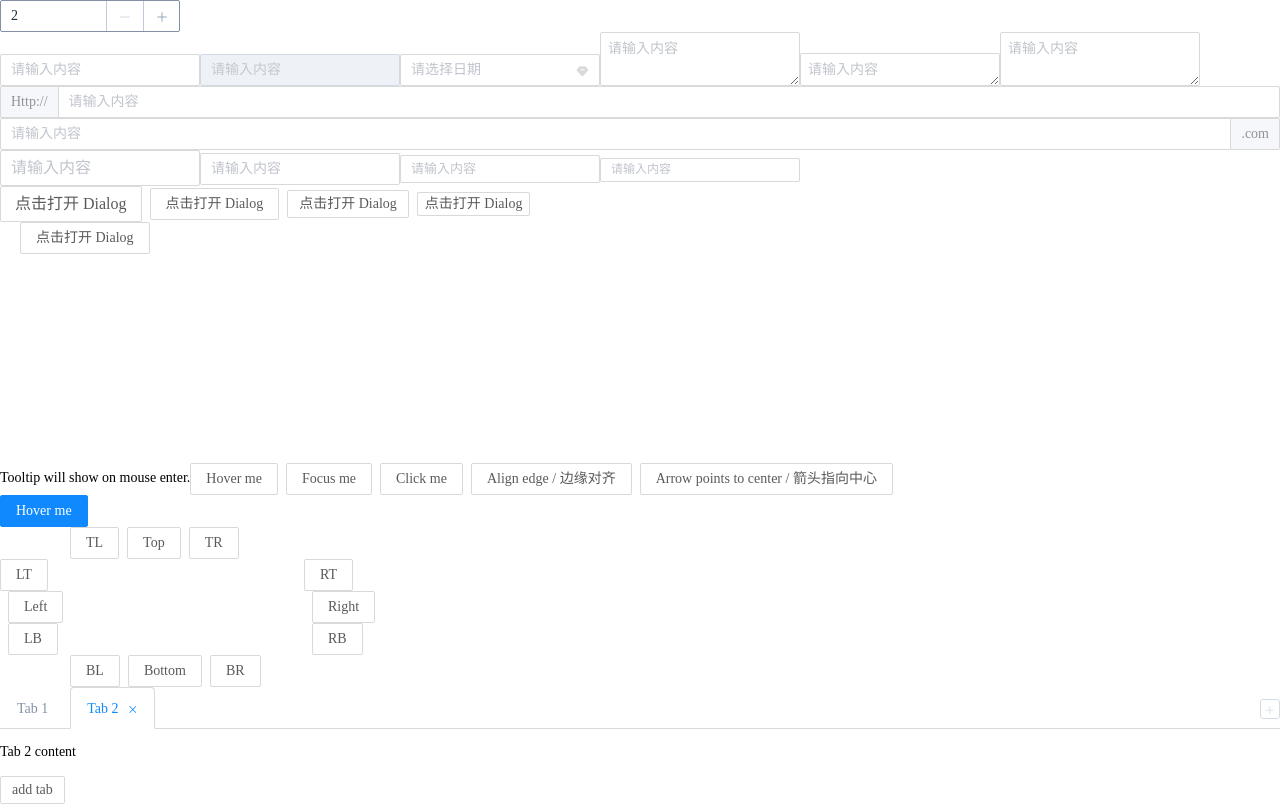
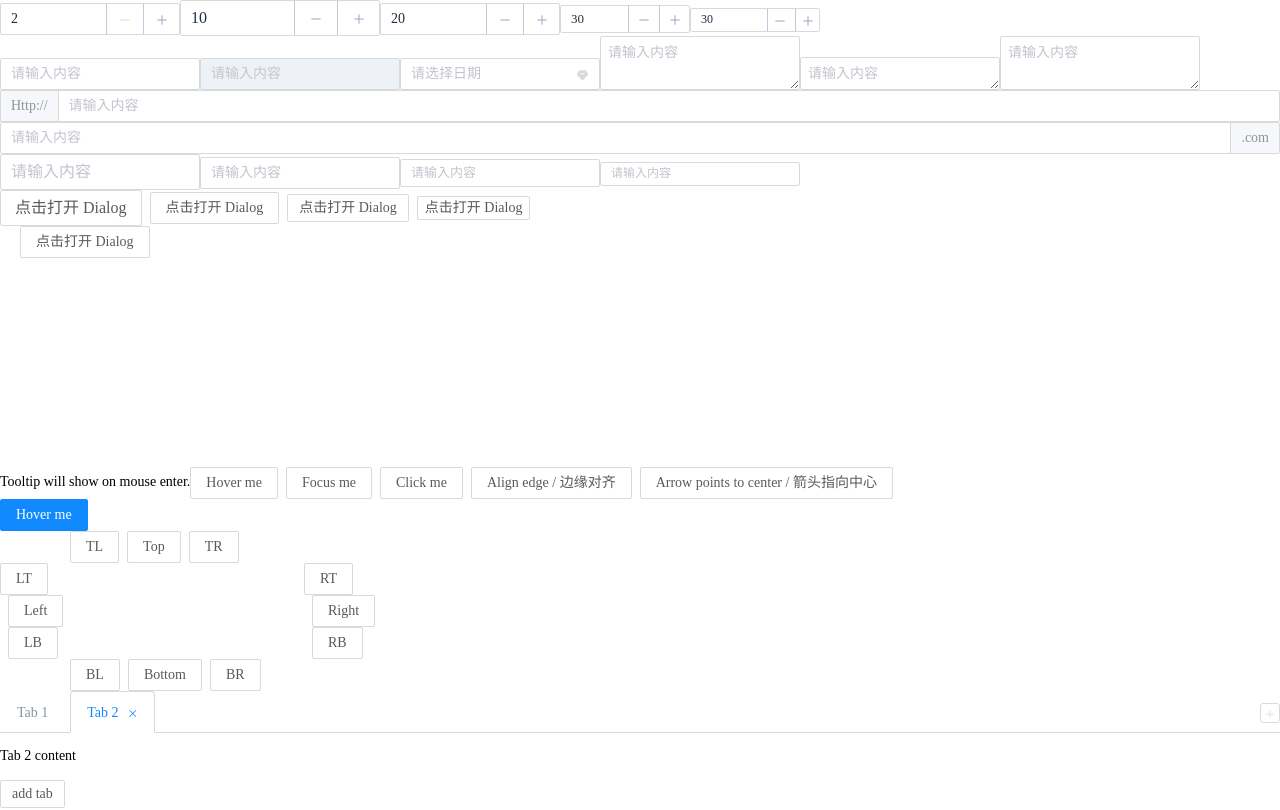
Before and after one commit to hanbingxu82/tinkerbell-ui-react, a React (Create React App) app: page / in a window 1280 px wide. Shown: the top 810 px of the page. Built offline with nearby package versions, Linux system fonts and the light colour scheme.

Commit message:
style:调整 InputNumber 样式问题

```diff
--- a/src/App.tsx
+++ b/src/App.tsx
@@ -1,7 +1,7 @@
 /*
  * @Author: your name
  * @Date: 2022-03-28 11:17:51
- * @LastEditTime: 2022-04-11 11:48:31
+ * @LastEditTime: 2022-04-11 13:49:51
  * @LastEditors: Please set LastEditors
  * @Description: 打开koroFileHeader查看配置 进行设置: https://github.com/OBKoro1/koro1FileHeader/wiki/%E9%85%8D%E7%BD%AE
  * @FilePath: /tinkerbell-ui-react/src/App.tsx
@@ -62,10 +62,9 @@ const App = (props: any) => {
       <p>Content</p>
     </div>
   )
-const inputref = useRef(null)
+  const inputref = useRef(null)
   useEffect(() => {
-console.log(inputref)
-
+    console.log(inputref)
   }, [])
 
   function addTab() {
@@ -161,9 +160,20 @@ console.log(inputref)
   const buttonWidth = 70
   return (
     <div>
-          <InputNumber  step="2" defaultValue={tabIndex} onChange={(val:number)=>{
-            setTabIndex(val)
-          }} min="1" max="10"></InputNumber>
+      <InputNumber
+        step='2'
+        defaultValue={tabIndex}
+        onChange={(val: number) => {
+          setTabIndex(val)
+        }}
+        min='1'
+        max='10'
+      ></InputNumber>
+
+      <InputNumber size='large' defaultValue={10}></InputNumber>
+      <InputNumber defaultValue={20}></InputNumber>
+      <InputNumber size='small' defaultValue={30}></InputNumber>
+      <InputNumber size='mini' defaultValue={30}></InputNumber>
       <div>
         <div>
           <Input style={{ width: 200 }} placeholder='请输入内容' />
@@ -196,7 +206,12 @@ console.log(inputref)
 
           <Input style={{ width: 200 }} placeholder='请输入内容' size='large' />
           <Input style={{ width: 200 }} placeholder='请输入内容' />
-          <Input ref={inputref} style={{ width: 200 }} placeholder='请输入内容' size='small' />
+          <Input
+            ref={inputref}
+            style={{ width: 200 }}
+            placeholder='请输入内容'
+            size='small'
+          />
           <Input style={{ width: 200 }} placeholder='请输入内容' size='mini' />
         </div>
         <div>
--- a/src/packages/InputNumber/index.scss
+++ b/src/packages/InputNumber/index.scss
@@ -1,323 +1,42 @@
-@charset "UTF-8";
+@import '../../style/variables.scss';
 
-.el-input,
-.el-input__inner {
-  width: 100%;
-  display: inline-block
-}
 
-.el-input {
-  position: relative;
-  font-size: 14px
-}
-
-.el-input.is-disabled .el-input__inner {
-  background-color: #eef1f6;
-  border-color: #d1dbe5;
-  color: #bbb;
-  cursor: not-allowed
-}
-
-.el-input.is-disabled .el-input__inner::-webkit-input-placeholder {
-  color: #bfcbd9
-}
-
-.el-input.is-disabled .el-input__inner::-moz-placeholder {
-  color: #bfcbd9
-}
-
-.el-input.is-disabled .el-input__inner:-ms-input-placeholder {
-  color: #bfcbd9
-}
-
-.el-input.is-disabled .el-input__inner::placeholder {
-  color: #bfcbd9
-}
-
-.el-input.is-active .el-input__inner {
-  outline: 0;
-  border-color: #20a0ff
-}
-
-.el-input__inner {
-  -webkit-appearance: none;
-  -moz-appearance: none;
-  appearance: none;
-  background-color: #fff;
-  background-image: none;
-  border-radius: 4px;
-  border: 1px solid #bfcbd9;
-  box-sizing: border-box;
-  color: #1f2d3d;
-  font-size: inherit;
-  height: 36px;
-  line-height: 1;
-  outline: 0;
-  padding: 3px 10px;
-  transition: border-color .2s cubic-bezier(.645, .045, .355, 1)
-}
-
-.el-input__inner::-webkit-input-placeholder {
-  color: #97a8be
-}
-
-.el-input__inner::-moz-placeholder {
-  color: #97a8be
-}
-
-.el-input__inner:-ms-input-placeholder {
-  color: #97a8be
-}
-
-.el-input__inner::placeholder {
-  color: #97a8be
-}
-
-.el-input__inner:hover {
-  border-color: #8391a5
-}
-
-.el-input__inner:focus {
-  outline: 0;
-  border-color: #20a0ff
-}
-
-.el-input__icon {
-  position: absolute;
-  width: 35px;
-  height: 100%;
-  right: 0;
-  top: 0;
-  text-align: center;
-  color: #bfcbd9;
-  transition: all .3s
-}
-
-.el-input__icon:after {
-  content: '';
-  height: 100%;
-  width: 0;
-  display: inline-block;
-  vertical-align: middle
-}
-
-.el-input__icon+.el-input__inner {
-  padding-right: 35px
-}
-
-.el-input__icon.is-clickable:hover {
-  cursor: pointer;
-  color: #8391a5
-}
-
-.el-input__icon.is-clickable:hover+.el-input__inner {
-  border-color: #8391a5
-}
-
-.el-input--large {
-  font-size: 16px
-}
-
-.el-input--large .el-input__inner {
-  height: 42px
-}
-
-.el-input--small {
-  font-size: 13px
-}
-
-.el-input--small .el-input__inner {
-  height: 30px
-}
-
-.el-input--mini {
-  font-size: 12px
-}
-
-.el-input--mini .el-input__inner {
-  height: 22px
-}
-
-.el-input-group {
-  line-height: normal;
-  display: inline-table;
-  width: 100%;
-  border-collapse: separate
-}
-
-.el-input-group>.el-input__inner {
-  vertical-align: middle;
-  display: table-cell
-}
-
-.el-input-group__append,
-.el-input-group__prepend {
-  background-color: #fbfdff;
-  color: #97a8be;
-  vertical-align: middle;
-  display: table-cell;
-  position: relative;
-  border: 1px solid #bfcbd9;
-  border-radius: 4px;
-  padding: 0 10px;
-  width: 1px;
-  white-space: nowrap
-}
-
-.el-input-group--prepend .el-input__inner,
-.el-input-group__append {
-  border-top-left-radius: 0;
-  border-bottom-left-radius: 0
-}
-
-.el-input-group--append .el-input__inner,
-.el-input-group__prepend {
-  border-top-right-radius: 0;
-  border-bottom-right-radius: 0
-}
-
-.el-input-group__append .el-button,
-.el-input-group__append .el-select,
-.el-input-group__prepend .el-button,
-.el-input-group__prepend .el-select {
-  display: block;
-  margin: -10px
-}
-
-.el-input-group__append button.el-button,
-.el-input-group__append div.el-select .el-input__inner,
-.el-input-group__append div.el-select:hover .el-input__inner,
-.el-input-group__prepend button.el-button,
-.el-input-group__prepend div.el-select .el-input__inner,
-.el-input-group__prepend div.el-select:hover .el-input__inner {
-  border-color: transparent;
-  background-color: transparent;
-  color: inherit;
-  border-top: 0;
-  border-bottom: 0
-}
-
-.el-input-group__append .el-button,
-.el-input-group__append .el-input,
-.el-input-group__prepend .el-button,
-.el-input-group__prepend .el-input {
-  font-size: inherit
-}
-
-.el-input-group__prepend {
-  border-right: 0
-}
-
-.el-input-group__append {
-  border-left: 0
-}
-
-.el-textarea {
-  display: inline-block;
-  width: 100%;
-  vertical-align: bottom
-}
-
-.el-textarea.is-disabled .el-textarea__inner {
-  background-color: #eef1f6;
-  border-color: #d1dbe5;
-  color: #bbb;
-  cursor: not-allowed
-}
-
-.el-textarea.is-disabled .el-textarea__inner::-webkit-input-placeholder {
-  color: #bfcbd9
-}
-
-.el-textarea.is-disabled .el-textarea__inner::-moz-placeholder {
-  color: #bfcbd9
-}
-
-.el-textarea.is-disabled .el-textarea__inner:-ms-input-placeholder {
-  color: #bfcbd9
-}
-
-.el-textarea.is-disabled .el-textarea__inner::placeholder {
-  color: #bfcbd9
-}
-
-.el-textarea__inner {
-  display: block;
-  resize: vertical;
-  padding: 5px 7px;
-  line-height: 1.5;
-  box-sizing: border-box;
-  width: 100%;
-  font-size: 14px;
-  color: #1f2d3d;
-  background-color: #fff;
-  background-image: none;
-  border: 1px solid #bfcbd9;
-  border-radius: 4px;
-  transition: border-color .2s cubic-bezier(.645, .045, .355, 1)
-}
-
-.el-textarea__inner::-webkit-input-placeholder {
-  color: #97a8be
-}
-
-.el-textarea__inner::-moz-placeholder {
-  color: #97a8be
-}
-
-.el-textarea__inner:-ms-input-placeholder {
-  color: #97a8be
-}
-
-.el-textarea__inner::placeholder {
-  color: #97a8be
-}
-
-.el-textarea__inner:hover {
-  border-color: #8391a5
-}
-
-.el-textarea__inner:focus {
-  outline: 0;
-  border-color: #20a0ff
-}
-
-.el-input-number {
+.tb-input-number {
   display: inline-block;
   width: 180px;
   position: relative;
   line-height: normal
 }
 
-.el-input-number .el-input {
+.tb-input-number .tb-input {
   display: block
 }
 
-.el-input-number .el-input__inner {
+.tb-input-number .tb-input__inner {
   -webkit-appearance: none;
   -moz-appearance: none;
   appearance: none;
   padding-right: 82px
 }
 
-.el-input-number.is-without-controls .el-input__inner {
+.tb-input-number.is-without-controls .tb-input__inner {
   padding-right: 10px
 }
 
-.el-input-number.is-disabled .el-input-number__decrease,
-.el-input-number.is-disabled .el-input-number__increase {
+.tb-input-number.is-disabled .tb-input-number__decrease,
+.tb-input-number.is-disabled .tb-input-number__increase {
   border-color: #d1dbe5;
   color: #d1dbe5
 }
 
-.el-input-number.is-disabled .el-input-number__decrease:hover,
-.el-input-number.is-disabled .el-input-number__increase:hover {
+.tb-input-number.is-disabled .tb-input-number__decrease:hover,
+.tb-input-number.is-disabled .tb-input-number__increase:hover {
   color: #d1dbe5;
   cursor: not-allowed
 }
 
-.el-input-number__decrease,
-.el-input-number__increase {
+.tb-input-number__decrease,
+.tb-input-number__increase {
   height: auto;
   border-left: 1px solid #bfcbd9;
   width: 36px;
@@ -330,64 +49,84 @@
   z-index: 1
 }
 
-.el-input-number__decrease:hover,
-.el-input-number__increase:hover {
-  color: #20a0ff
+.tb-input-number__decrease:hover,
+.tb-input-number__increase:hover {
+  color: $color-primary
 }
 
-.el-input-number__decrease:hover:not(.is-disabled)~.el-input .el-input__inner:not(.is-disabled),
-.el-input-number__increase:hover:not(.is-disabled)~.el-input .el-input__inner:not(.is-disabled) {
-  border-color: #20a0ff
+.tb-input-number__decrease:hover:not(.is-disabled)~.tb-input .tb-input__inner:not(.is-disabled),
+.tb-input-number__increase:hover:not(.is-disabled)~.tb-input .tb-input__inner:not(.is-disabled) {
+  border-color: $color-primary
 }
 
-.el-input-number__decrease.is-disabled,
-.el-input-number__increase.is-disabled {
+.tb-input-number__decrease.is-disabled,
+.tb-input-number__increase.is-disabled {
   color: #d1dbe5;
   cursor: not-allowed
 }
 
-.el-input-number__increase {
+.tb-input-number__increase {
   right: 0
 }
 
-.el-input-number__decrease {
+.tb-input-number__decrease {
   right: 37px
 }
 
-.el-input-number--large {
+.tb-input-number--large {
   width: 200px
 }
 
-.el-input-number--large .el-input-number__decrease,
-.el-input-number--large .el-input-number__increase {
-  line-height: 40px;
+.tb-input-number--large .tb-input-number__decrease,
+.tb-input-number--large .tb-input-number__increase {
+  line-height:  $large-height - 2px;
   width: 42px;
   font-size: 16px
 }
 
-.el-input-number--large .el-input-number__decrease {
+.tb-input-number--large .tb-input-number__decrease {
   right: 43px
 }
 
-.el-input-number--large .el-input__inner {
+.tb-input-number--large .tb-input__inner {
   padding-right: 94px
 }
 
-.el-input-number--small {
+.tb-input-number--small {
   width: 130px
 }
 
-.el-input-number--small .el-input-number__decrease,
-.el-input-number--small .el-input-number__increase {
-  line-height: 28px;
+.tb-input-number--small .tb-input-number__decrease,
+.tb-input-number--small .tb-input-number__increase {
+  line-height: $small-height - 2px;
   width: 30px;
   font-size: 13px
 }
 
-.el-input-number--small .el-input-number__decrease {
+.tb-input-number--small .tb-input-number__decrease {
   right: 31px
 }
 
-.el-input-number--small .el-input__inner {
+.tb-input-number--small .tb-input__inner {
   padding-right: 70px
 }
+
+
+.tb-input-number--mini {
+    width: 130px
+  }
+
+  .tb-input-number--mini .tb-input-number__decrease,
+  .tb-input-number--mini .tb-input-number__increase {
+    line-height: $mini-height - 2px;
+    width: 24px;
+    font-size: 13px
+  }
+
+  .tb-input-number--mini .tb-input-number__decrease {
+    right: 28px
+  }
+
+  .tb-input-number--mini .tb-input__inner {
+    padding-right: 10px
+  }
--- a/src/packages/InputNumber/index.tsx
+++ b/src/packages/InputNumber/index.tsx
@@ -1,7 +1,7 @@
 /*
  * @Author: your name
  * @Date: 2022-04-11 09:23:23
- * @LastEditTime: 2022-04-11 11:48:55
+ * @LastEditTime: 2022-04-11 14:07:51
  * @LastEditors: Please set LastEditors
  * @Description: 打开koroFileHeader查看配置 进行设置: https://github.com/OBKoro1/koro1FileHeader/wiki/%E9%85%8D%E7%BD%AE
  * @FilePath: /tinkerbell-ui-react/src/packages/InputNumber/index.tsx
@@ -165,8 +165,8 @@ const InputNumber: any = React.forwardRef((props: any, ref: any) => {
     <div
       style={props.style}
       className={classnames(
-        'el-input-number',
-        size && `el-input-number--${size}`,
+        'tb-input-number',
+        size && `tb-input-number--${size}`,
         {
           'is-disabled': disabled,
           'is-without-controls': !controls
@@ -175,7 +175,7 @@ const InputNumber: any = React.forwardRef((props: any, ref: any) => {
     >
       {controls && (
         <span
-          className={classnames('el-input-number__decrease', {
+          className={classnames('tb-input-number__decrease', {
             'is-disabled': minDisabled()
           })}
           onClick={decrease}
@@ -185,7 +185,7 @@ const InputNumber: any = React.forwardRef((props: any, ref: any) => {
       )}
       {controls && (
         <span
-          className={classnames('el-input-number__increase', {
+          className={classnames('tb-input-number__increase', {
             'is-disabled': maxDisabled()
           })}
           onClick={increase}
@@ -210,7 +210,7 @@ const InputNumber: any = React.forwardRef((props: any, ref: any) => {
 })
 
 InputNumber.propTypes = {
-  defaultValue: PropTypes.number,
+  defaultValue: PropTypes.oneOfType([PropTypes.number, PropTypes.string]),
   value: PropTypes.number,
   step: PropTypes.oneOfType([PropTypes.number, PropTypes.string]),
   max: PropTypes.oneOfType([PropTypes.number, PropTypes.string]),
```
